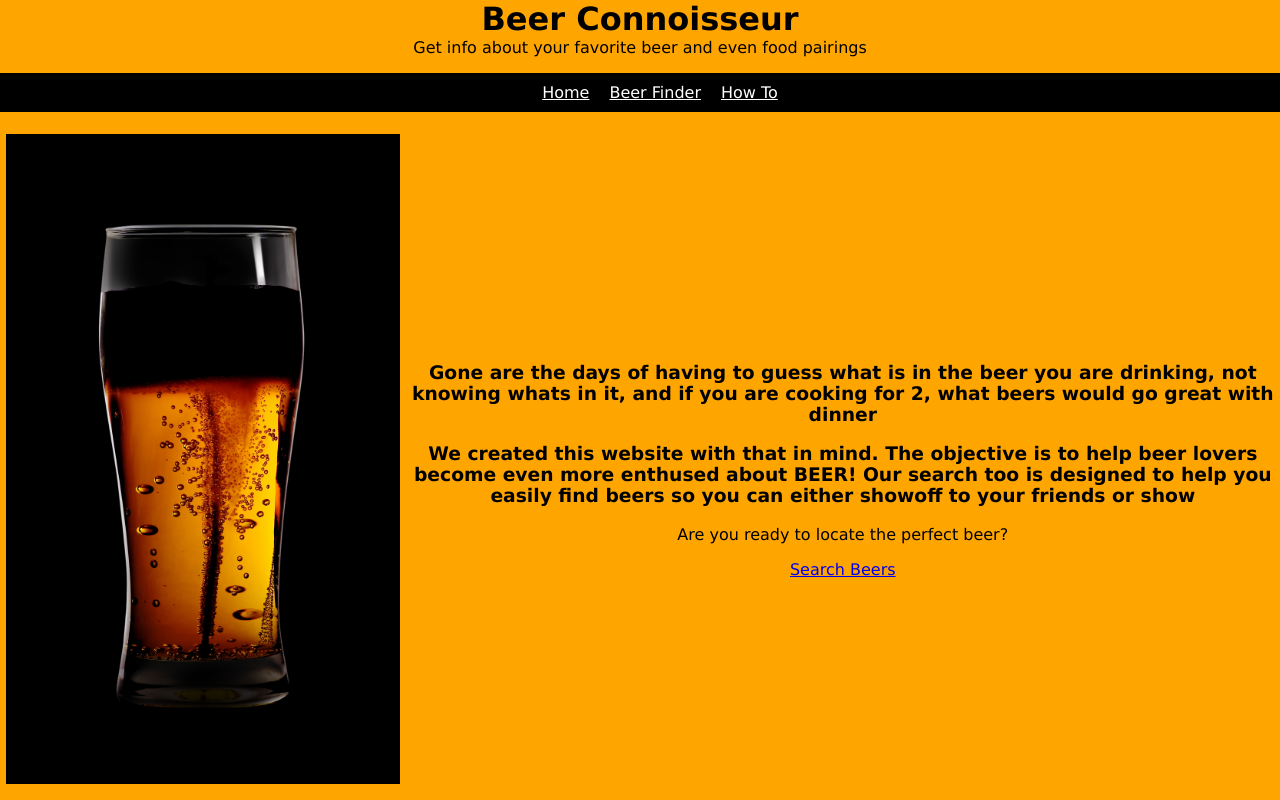
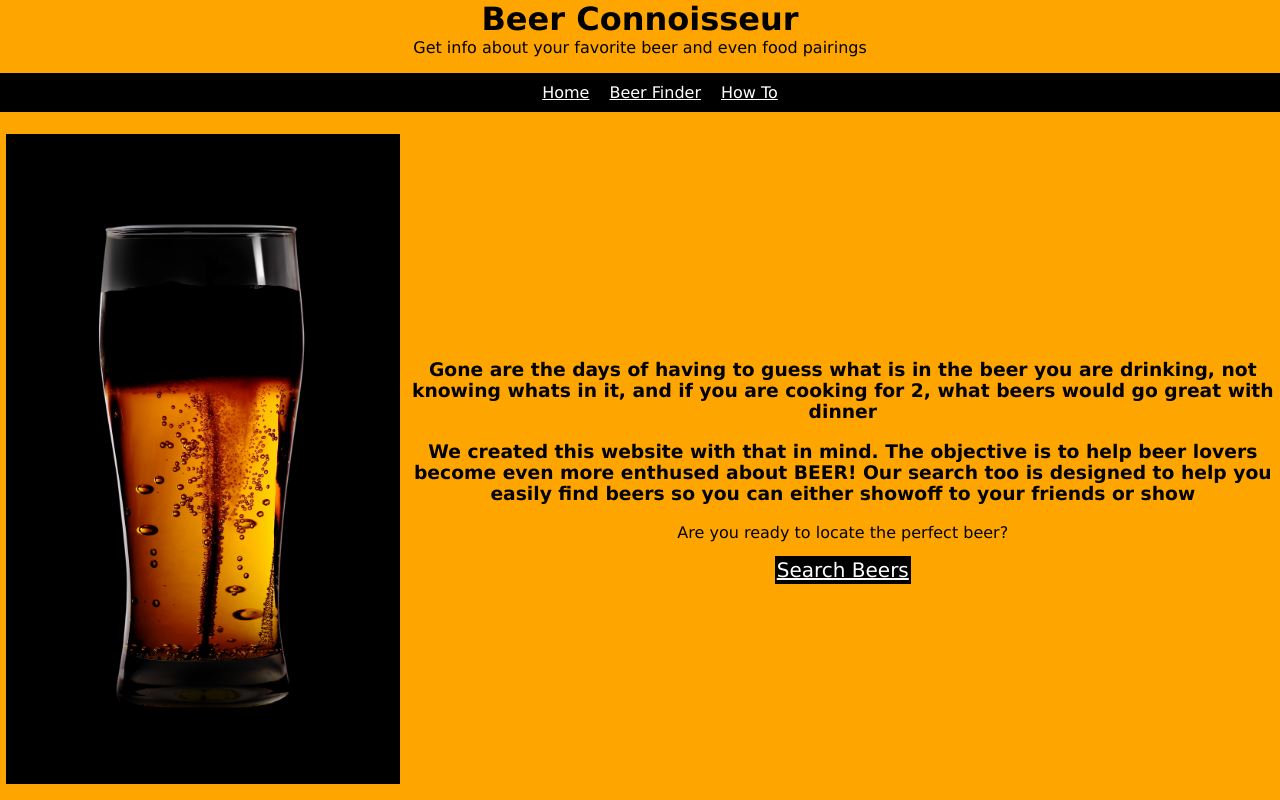
Before and after one commit to DevBara/Beer-Connoisseur, a React (Create React App) app: page /Home in a window 1280 px wide. Built offline with nearby package versions, Linux system fonts and the light colour scheme.

Commit message:
home page styling

```diff
--- a/src/App.css
+++ b/src/App.css
@@ -1,11 +1,12 @@
 .siteContainer{
-  display: inline-flex;
+  /* display: inline-block; */
 }
 
 body{
   text-align: center;
   background-color: orange;
   font-family: 'Lucida Sans', 'Lucida Sans Regular', 'Lucida Grande', 'Lucida Sans Unicode', Geneva, Verdana, sans-serif;
+
 }
 
 img{
@@ -40,7 +41,7 @@ nav{
 }
 /* End Title and subtitle */
 
-/* Home image parent */
+/* Home page styling */
 .homeParent{
   display: flex;
   flex-direction: row;
@@ -54,10 +55,18 @@ nav{
   width: auto;
   margin: 3px;
 }
-/* End Home image parent */
 
 .mainDescription{
   align-self: center;
   height: auto;
   width: 950px;
 }
+
+.button{
+  border: solid 2px black;
+  background-color: black;
+  font-size: 20px;
+  color: white;
+}
+
+/* End Home page styling */
```
